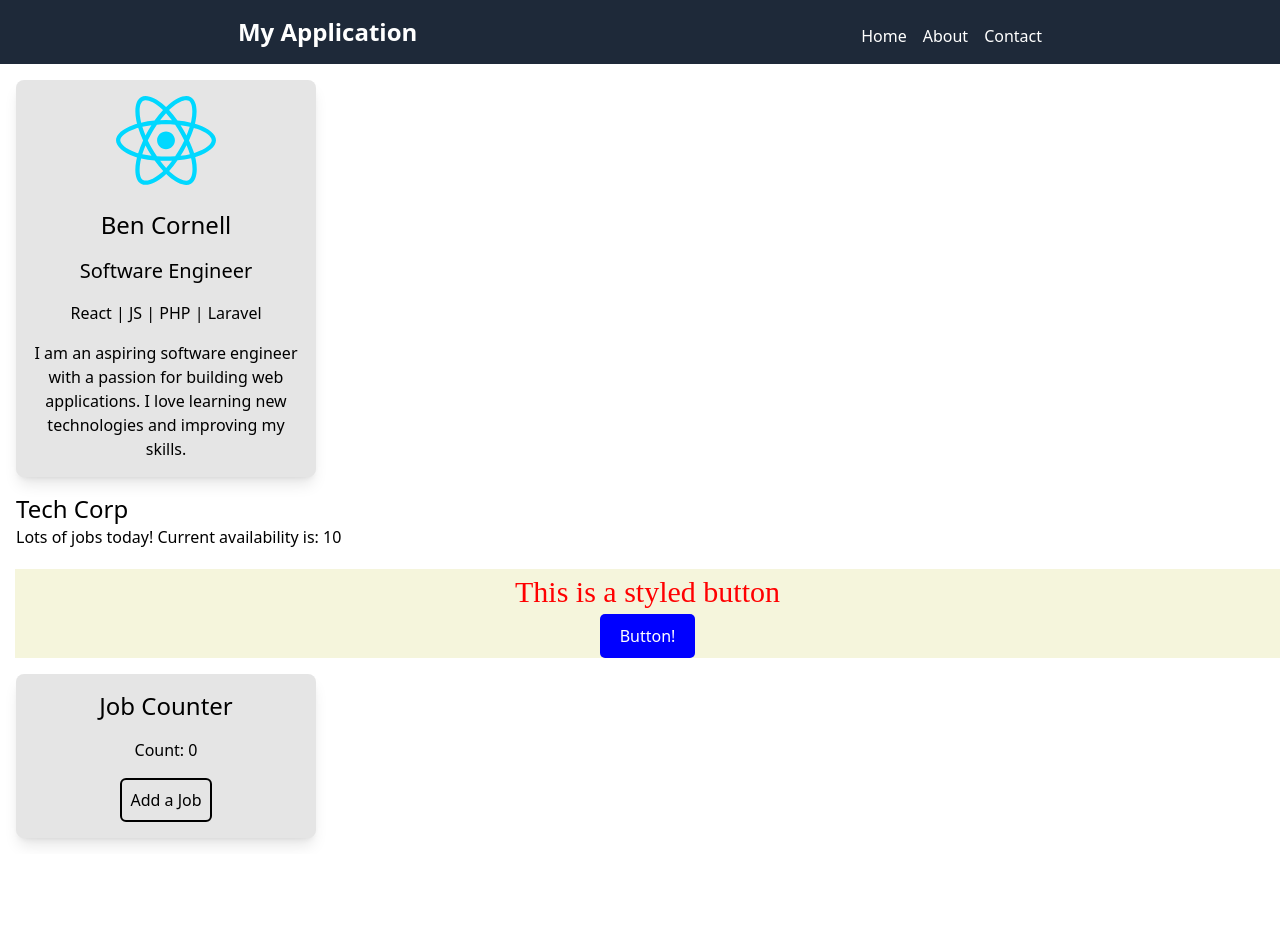
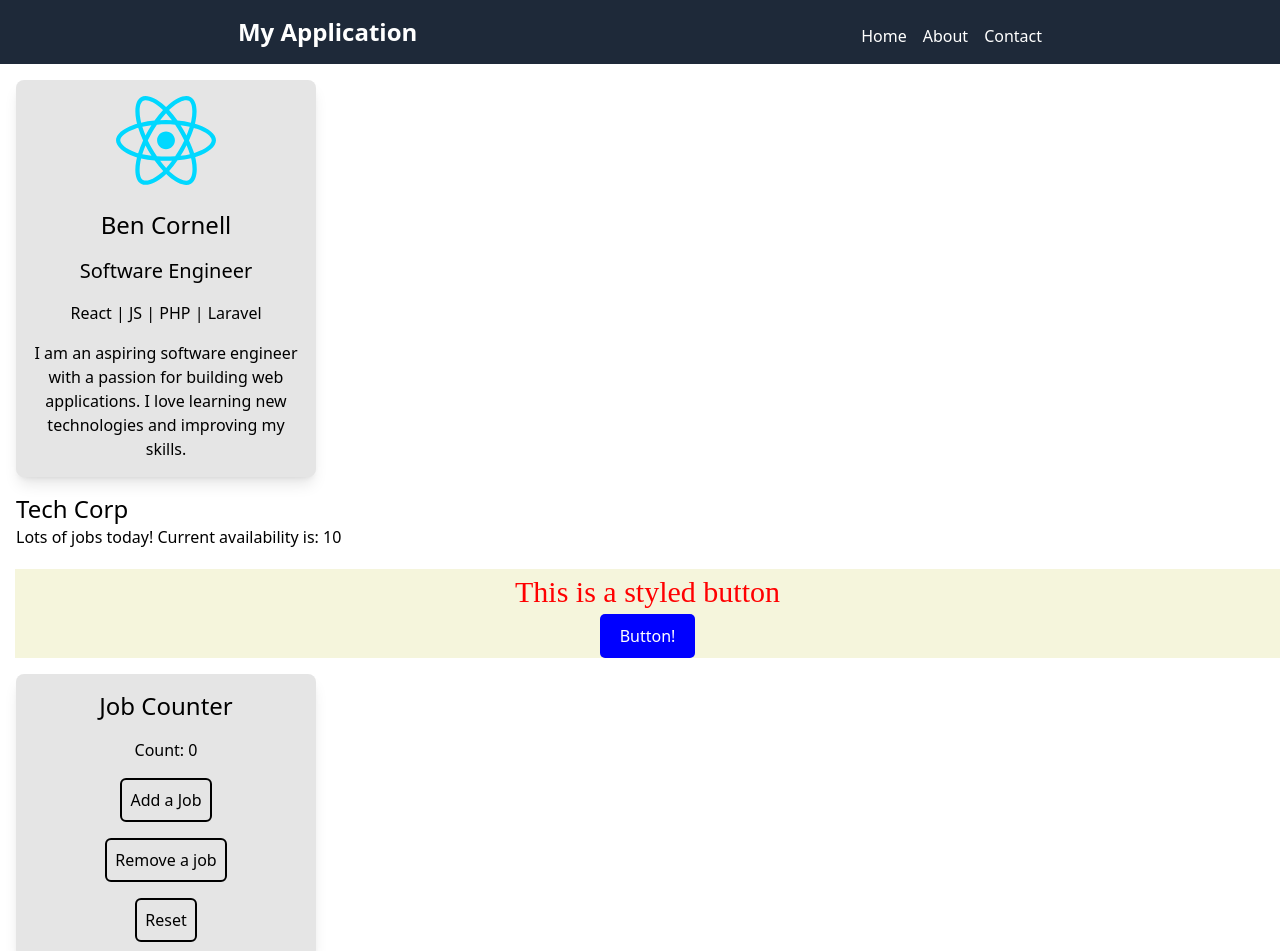
Before and after one commit to Ben-Cor/ITOnlineReact, a React (Vite) app: page / in a window 1280 px wide. Shown: the top 951 px of the page. Before the commit the page ends 854 px from the top, so only its background shows below. Built offline with nearby package versions, Linux system fonts and the light colour scheme.

Commit message:
added jobCounter reset and remove job buttons

```diff
--- a/src/components/JobCounter.jsx
+++ b/src/components/JobCounter.jsx
@@ -5,7 +5,17 @@ function JobCounter() {
     const [jobCount, setJobCount] = useState(0);
 
     function handleJobAdd() {
-        setJobCount(prevCount => prevCount + 1);
+        setJobCount(jobCount + 1);
+    }
+
+    function handleJobRemove() {
+        if (jobCount > 0) {
+            setJobCount(jobCount - 1);
+        }
+    }
+
+    function handleJobReset() {
+        setJobCount(0);
     }
 
     return (
@@ -13,6 +23,8 @@ function JobCounter() {
             <h1 className="text-2xl">Job Counter</h1>
             <p>Count: {jobCount}</p>
             <button className="border-2 rounded-md p-2" onClick={handleJobAdd}>Add a Job</button>
+            <button className="border-2 rounded-md p-2" onClick={handleJobRemove}>Remove a job</button>
+            <button className="border-2 rounded-md p-2" onClick={handleJobReset}>Reset</button>
         </div>
     )
 }
```
